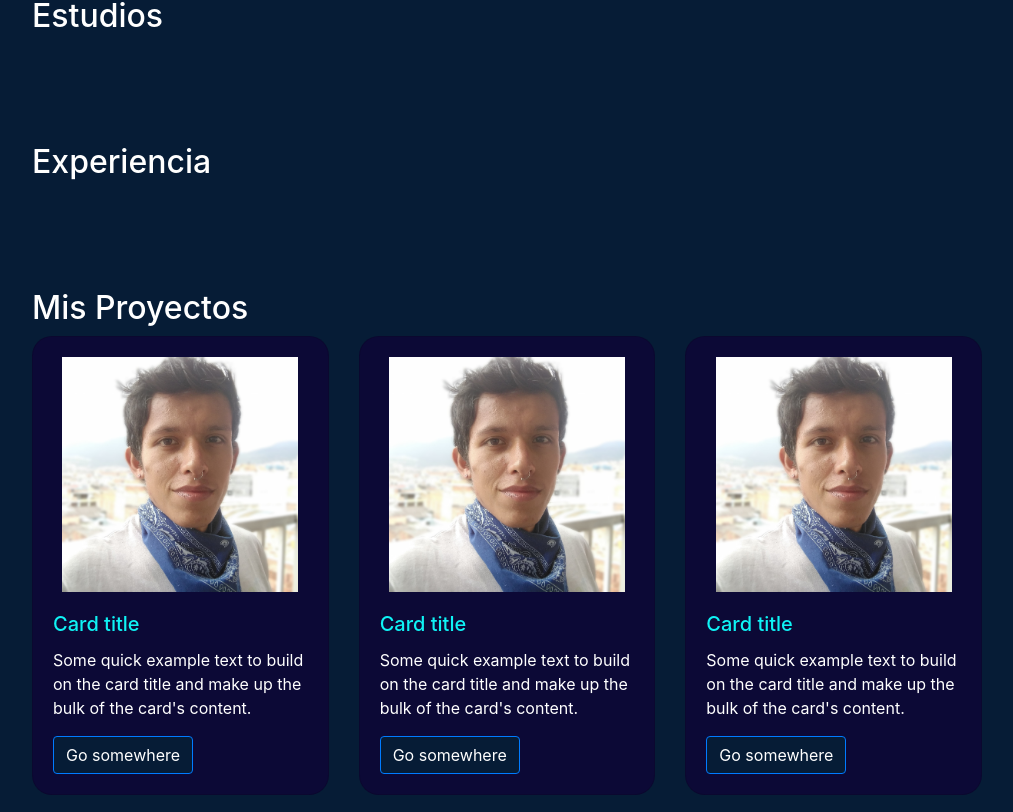
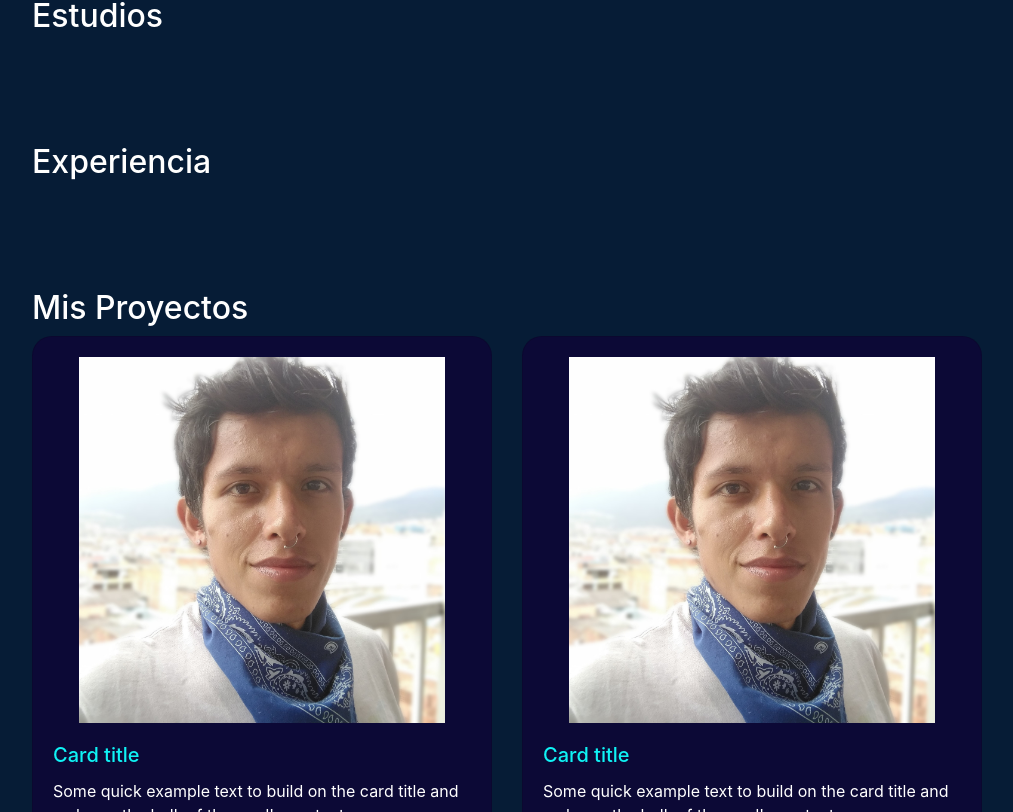
Before and after one commit to joelesdar/portfolio-nextjs, a React (Create React App) app: page / in a window 1280 px wide. Shown: the part 1988-2800 px from the top of the page, without its empty margins (133-1146 px from the left). Built offline with nearby package versions, Linux system fonts and the light colour scheme.

Commit message:
Tarjetas adaptadas responsive

```diff
--- a/src/components/Projects.jsx
+++ b/src/components/Projects.jsx
@@ -21,14 +21,14 @@
     return (
         <StyledProjects>
             <h2>{t('title-projects')}</h2>
-            <div className="row">
-                <div className="col-4">
+            <div className="row justify-content-center">
+                <div className="col-10 col-md-4 col-lg-6">
                     <Project />
                 </div>
-                <div className="col-4">
+                <div className="col-10 col-md-4 col-lg-6">
                     <Project />
                 </div>
-                <div className="col-4">
+                <div className="col-10 col-md-4 col-lg-6">
                     <Project />
                 </div>
             </div>
```
Also changed, not shown: 1 other file (tests, documents, lock files or other folders).
